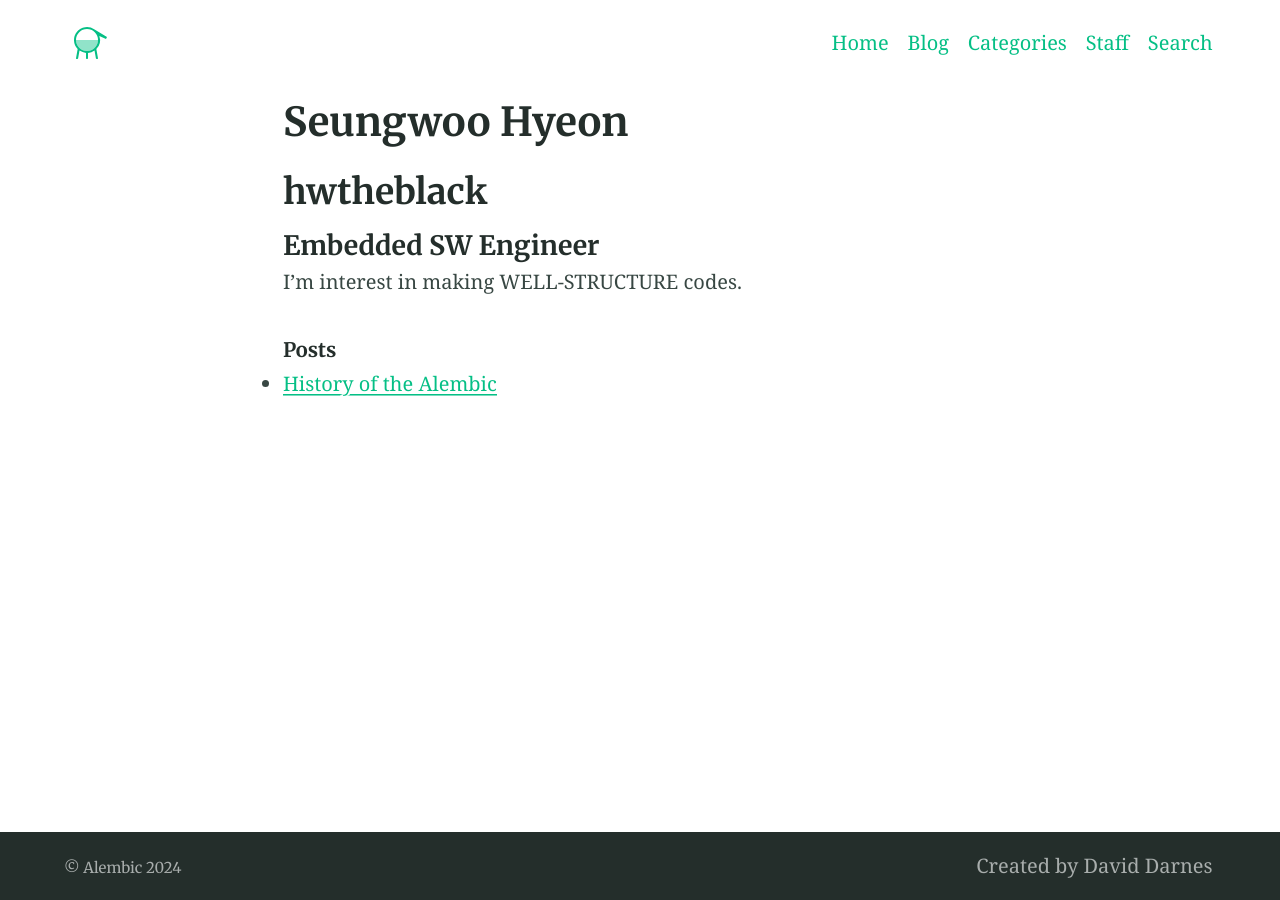
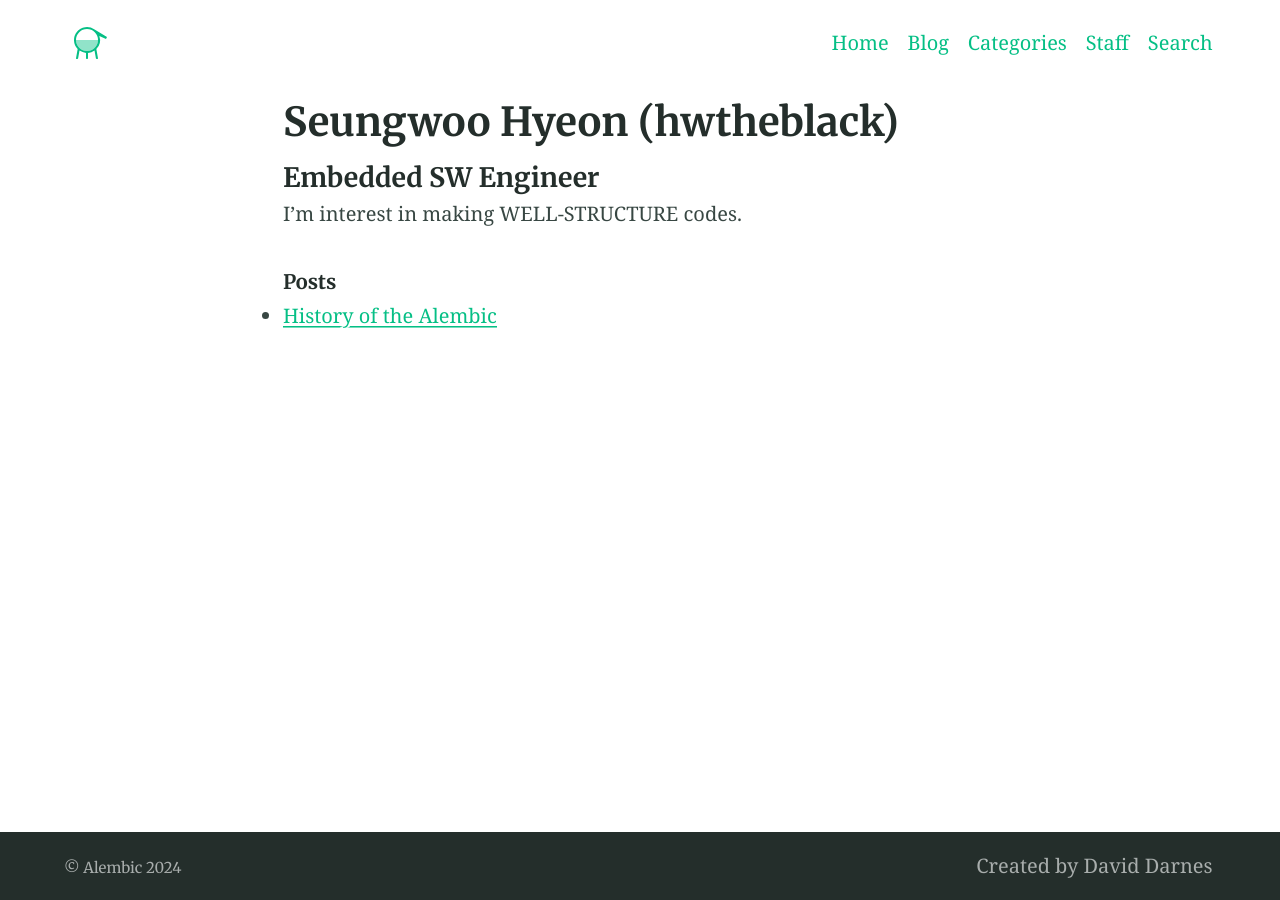
Before and after one commit to swthewhite-lab/swthewhite-lab.github.io, a Jekyll site: the page built from _authors/hwtheblack.md, in a window 1280 px wide. Built offline with Jekyll 4.4.1, drawn with Linux system fonts in a browser that asks for light colours.

Commit message:
Update author.html

```diff
--- a/_layouts/author.html
+++ b/_layouts/author.html
@@ -8,8 +8,7 @@ layout: default
 
   <article class="article  article--post  content  typeset">
 
-    <h1>{{ page.name }}</h1>
-    <h2>{{ page.github_username }}</h2>
+    <h1>{{ page.name }} ({{ page.github_username }})</h1>
     <h4>{{ page.position }}</h4>
     {{ content }}
     <h6>Posts</h6>
```
